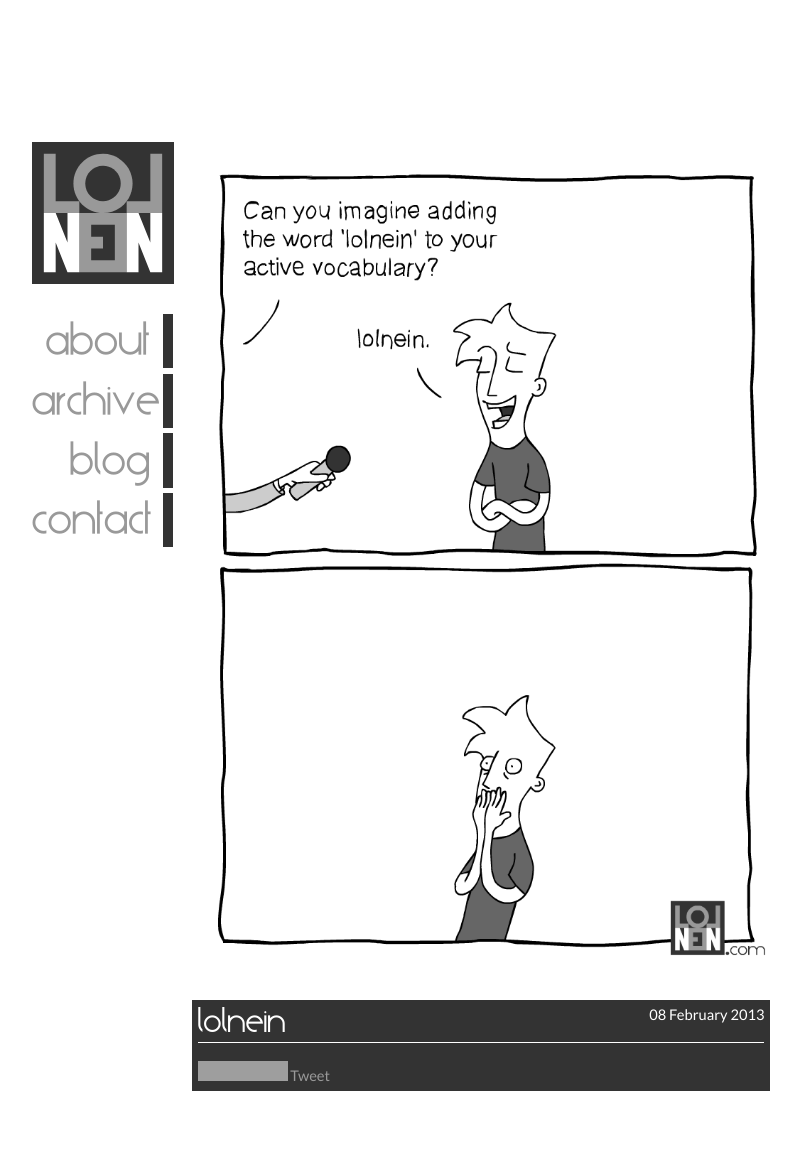
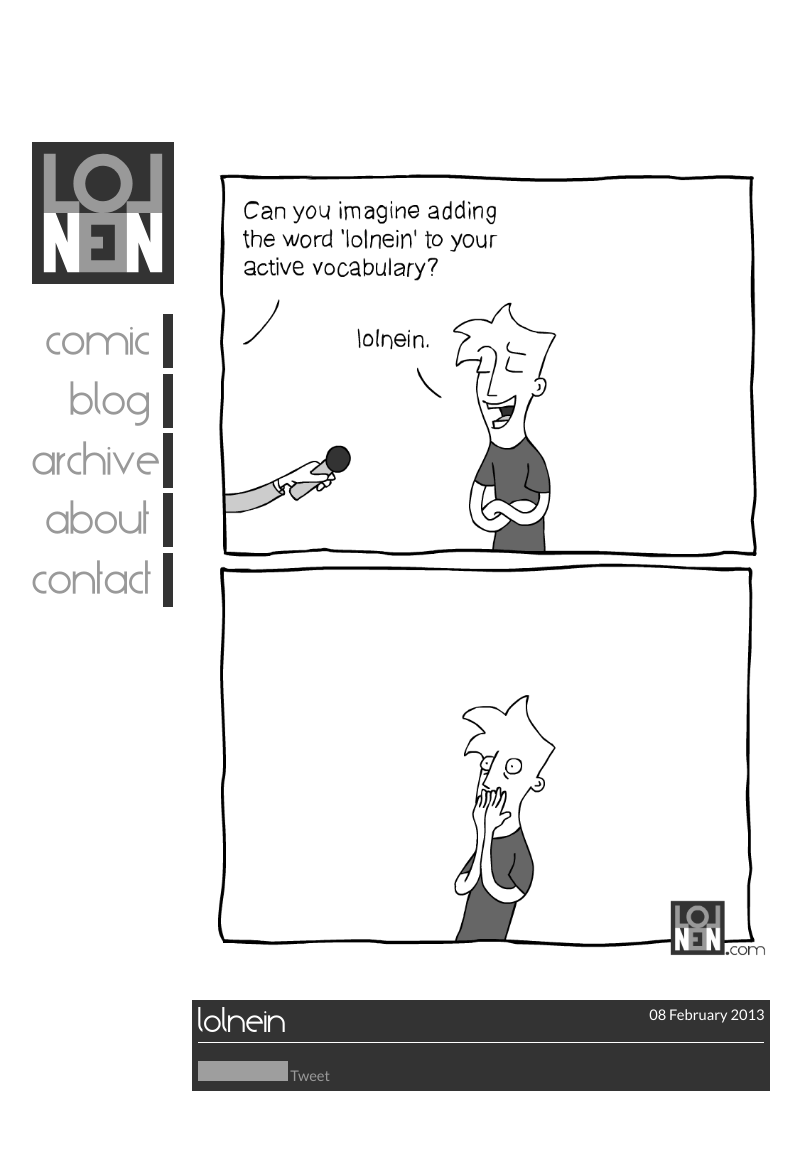
Before and after one commit to lolnein/lolnein.com, a Jekyll site: the page built from index.html, in a window 1280 px wide. Shown: the whole page, without its empty margins (136-937 px from the left). Built offline with Jekyll 4.4.1, drawn with Linux system fonts in a browser that asks for light colours; comment, search, counter and statistics services are not loaded; grey boxes are pictures that could not be loaded.

Commit message:
Rework navigation elements

```diff
--- a/_layouts/default.html
+++ b/_layouts/default.html
@@ -26,10 +26,10 @@ language: en-GB-oed
 				<img class="logo" src="/lolnein.png" alt="lolnein"/>
 			</object>
 
+			<div class="navelm"><a href="/">Comic</a></div>
+			<div class="navelm"><a href="//blog.lolnein.com/">Blog</a></div>
+			<div class="navelm"><a href="/archive/">Archive</a></div>
 			<div class="navelm"><a href="/about/">About</a></div>
-			<div class="navelm"><a href="/archive/">Archive</a></div>
-			<div class="navelm"><a href="//blog.lolnein.com/">Blog</a></div>
-			<!-- <div class="navelm"><a href="/shop/">Shop</a></div> -->
 			<div class="navelm"><a href="/contact/">Contact</a></div>
 		</nav>
 
```
